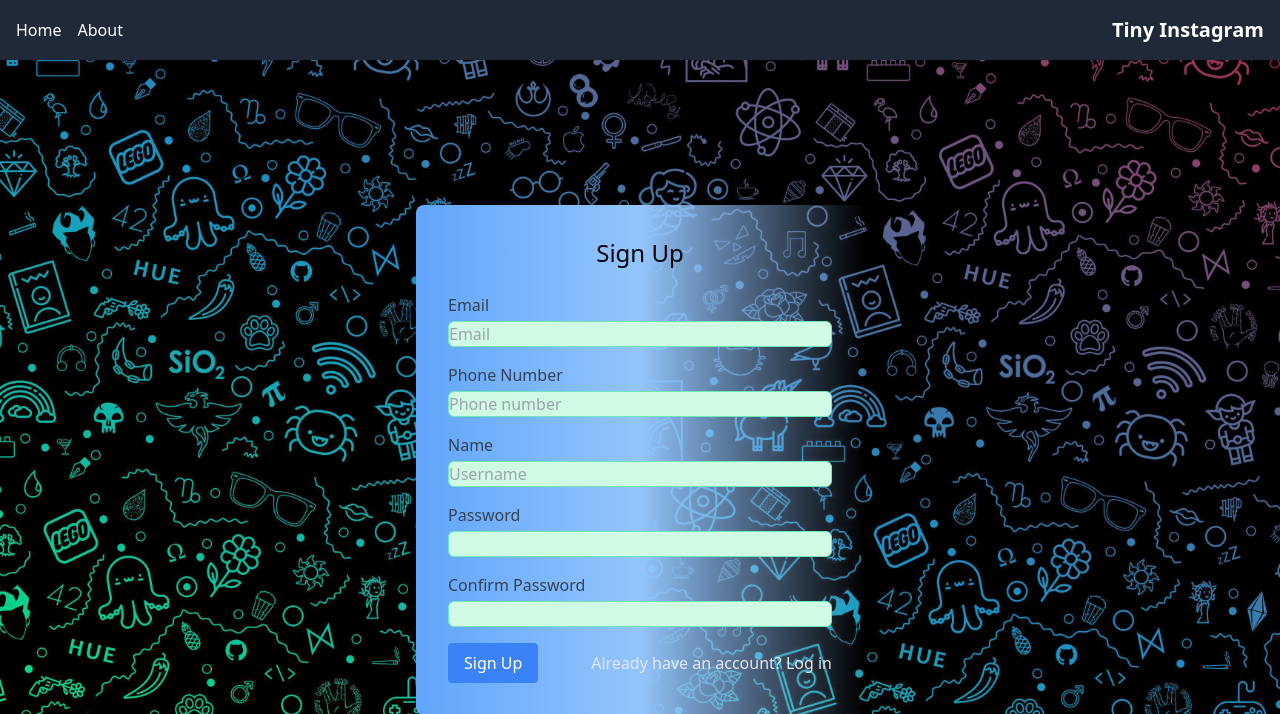
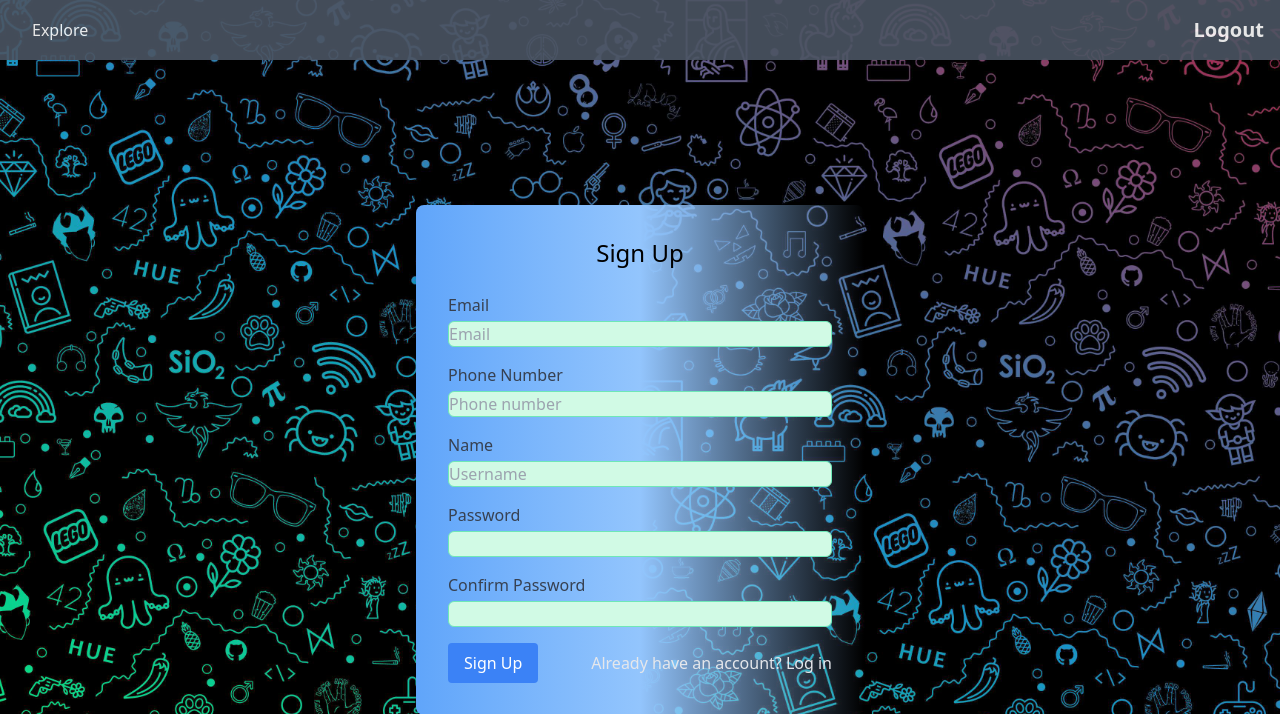
Before and after one commit to HamidBalaghi/Maktab105_TinyInstagram, a Django app: page /signup/ in a window 1280 px wide. Shown: the top 714 px of the page. Run offline with Django 5.2, Linux system fonts and the light colour scheme; parts of the project's set-up code (start-up, migrations or seed data) failed here and were passed over.

Commit message:
🎨 Add Profile and Logged in user link

```diff
--- a/templates/base/navbar.html
+++ b/templates/base/navbar.html
@@ -1,14 +1,24 @@
-<nav class="bg-gray-800 p-4">
+<nav class="bg-gray-600 p-4 opacity-90">
     <div class="container mx-auto flex justify-between items-center">
 
         <div>
-            <ul class="flex space-x-4">
-                <li><a href="#" class="text-white">Home</a></li>
-                <li><a href="#" class="text-white">About</a></li>
+            <ul class="flex space-x-4 items-center">
+                <li>
+                    {% if logged_in_user %}
+                    <a href="{% url 'post:home'  %}" class="text-white flex items-center">
+                        <img src="{{ logged_in_user_image }}" alt="{{ logged_in_user }}" class="w-8 h-8 rounded-full mr-2"> <!-- Image to the left -->
+                        <span>{{ logged_in_user }}</span> <!-- Name to the right -->
+                    </a>
+                    {% endif %}
+                </li>
+                {% if logged_in_user %}
+                <li><a href="{% url 'accounts:profile' pk=logged_in_user_pk %}" class="text-white">Profile</a></li>
+                {% endif%}
+                <li><a href="#" class="text-white">Explore</a></li>
             </ul>
         </div>
         <div>
-            <a href="#" class="text-white text-xl font-bold">Tiny Instagram</a>
+            <a href="{% url 'accounts:logout' %}" class="text-white text-xl font-bold">Logout</a>
         </div>
     </div>
 </nav>
```
